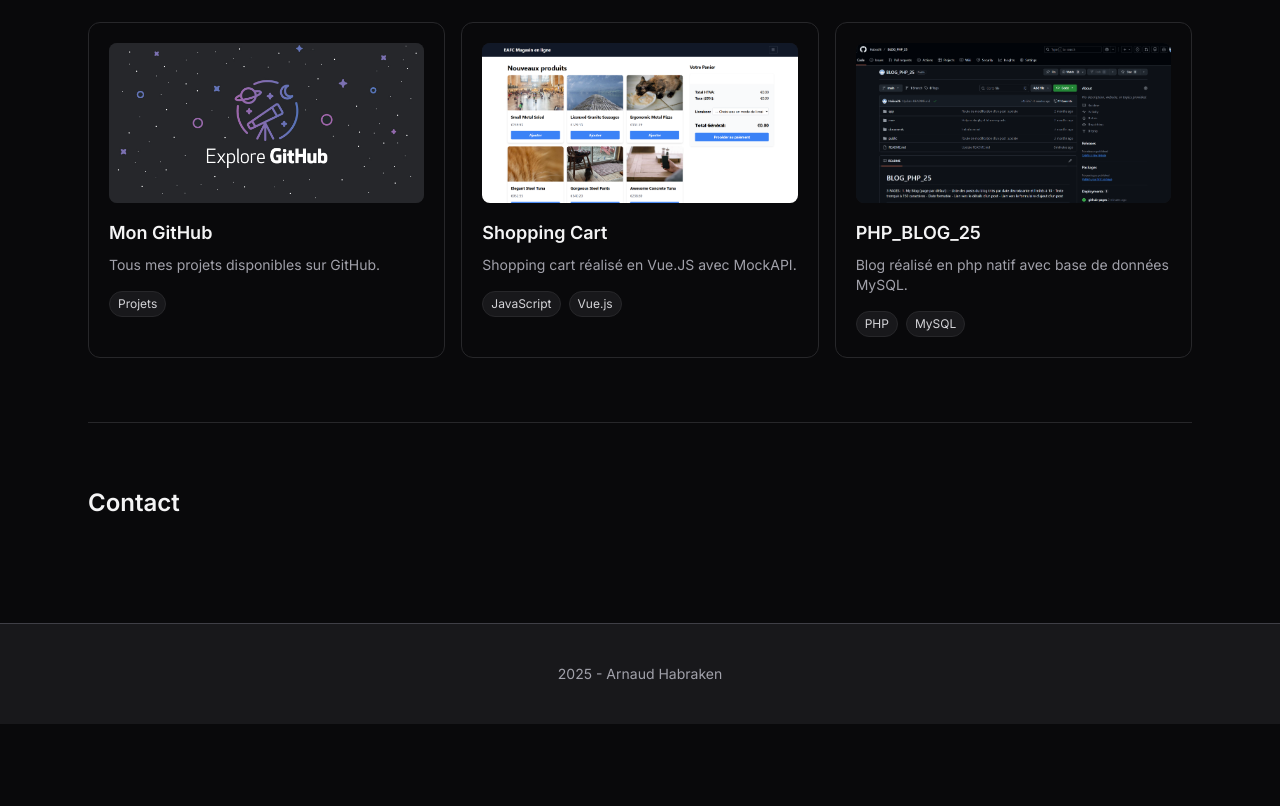
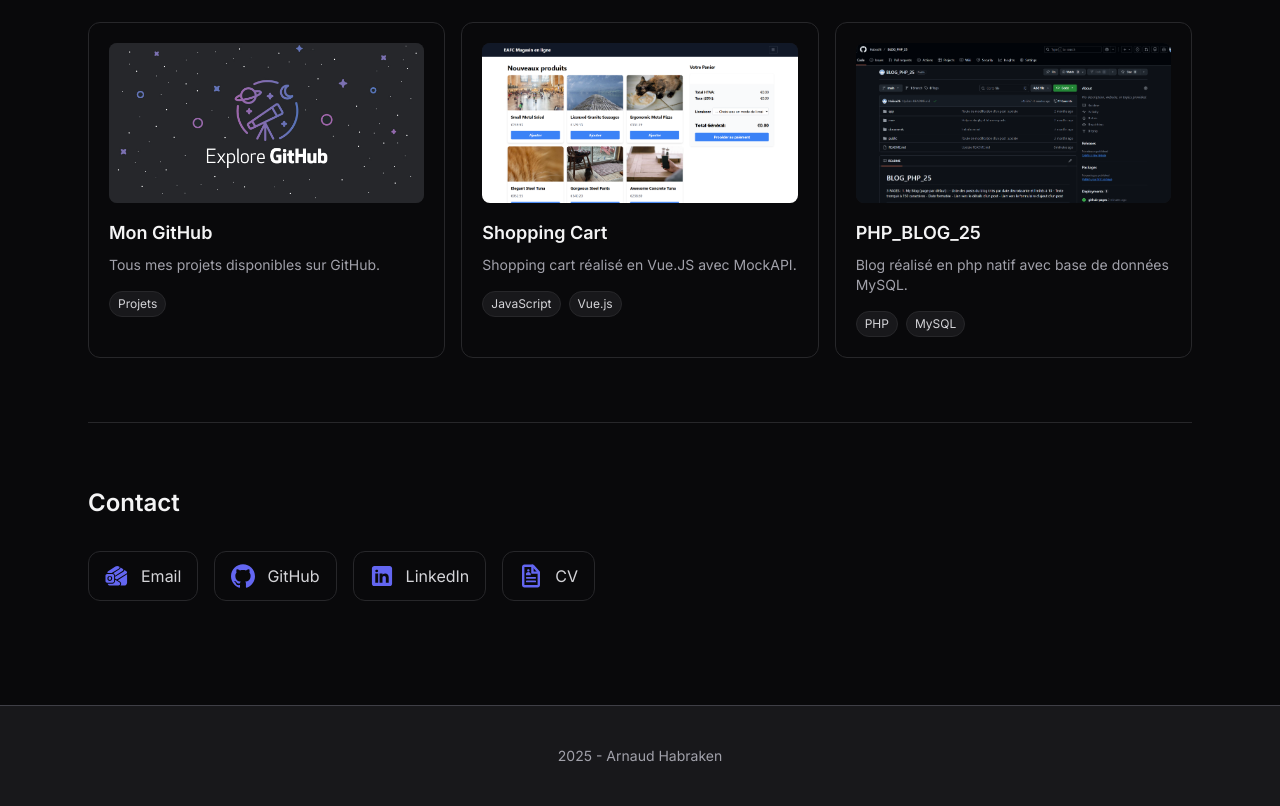
Before and after one commit to Habra26/PORTFOLIO_AH, a plain HTML site: page index.html in a window 1280 px wide. Shown: the part 1254-2060 px from the top of the page. Before the commit the page ends 1978 px from the top, so only its background shows below. Drawn offline with nearby package versions, Linux system fonts and the light colour scheme.

Commit message:
Lien vers nouvel onglet + icônes contact v1

```diff
--- a/index.html
+++ b/index.html
@@ -3,7 +3,7 @@
   <head>
     <meta charset="UTF-8" />
     <meta name="viewport" content="width=device-width, initial-scale=1.0" />
-    <title>Arnaud Habraken — Portfolio</title>
+    <title>Arnaud Habraken - Portfolio</title>
 
     <link rel="preconnect" href="https://fonts.googleapis.com" />
     <link rel="preconnect" href="https://fonts.gstatic.com" crossorigin />
@@ -51,7 +51,7 @@
           </a>
 
           <a
-            href="#contactme"
+            href="mailto:arnaud.habraken@outlook.com"
             class="rounded-lg bg-indigo-600 px-4 py-2 text-sm font-semibold text-white transition transform duration-300 hover:scale-105 hover:bg-indigo-500"
           >
             Me contacter
@@ -325,6 +325,8 @@
           <a
             href="https://github.com/Habra26?tab=repositories"
             class="group h-full"
+            target="_blank"
+            rel="noopener noreferrer"
           >
             <article
               class="h-full rounded-xl border border-zinc-800 bg-zinc-950 p-5 transition hover:border-zinc-600 hover:bg-zinc-900"
@@ -354,6 +356,8 @@
           <a
             href="https://shoppincartvuejs.netlify.app/"
             class="group h-full"
+            target="_blank"
+            rel="noopener noreferrer"
           >
             <article
               class="h-full rounded-xl border border-zinc-800 bg-zinc-950 p-5 transition hover:border-zinc-600 hover:bg-zinc-900"
@@ -388,6 +392,8 @@
           <a
             href="https://github.com/Habra26/BLOG_PHP_25"
             class="group h-full"
+            target="_blank"
+            rel="noopener noreferrer"
           >
             <article
               class="h-full rounded-xl border border-zinc-800 bg-zinc-950 p-5 transition hover:border-zinc-600 hover:bg-zinc-900"
@@ -423,6 +429,68 @@
       <!-- CONTACT -->
       <section id="contact" class="border-t border-zinc-800 py-16">
         <h2 class="text-2xl font-semibold">Contact</h2>
+        <ul class="mt-8 flex flex-wrap gap-4">
+          <!-- Email -->
+          <li>
+            <a
+              href="mailto:arnaud.habraken@outlook.com"
+              class="flex items-center gap-3 rounded-xl border border-zinc-800 bg-zinc-950 px-4 py-3 text-zinc-300 hover:border-zinc-700"
+            >
+              <img
+                src="./assets/icons/outlook.svg"
+                alt="Email"
+                class="h-6 w-6"
+              />
+              <span>Email</span>
+            </a>
+          </li>
+
+          <!-- GitHub -->
+          <li>
+            <a
+              href="https://github.com/Habra26"
+              target="_blank"
+              rel="noopener noreferrer"
+              class="flex items-center gap-3 rounded-xl border border-zinc-800 bg-zinc-950 px-4 py-3 text-zinc-300 hover:border-zinc-700"
+            >
+              <img
+                src="./assets/icons/github.svg"
+                alt="GitHub"
+                class="h-6 w-6"
+              />
+              <span>GitHub</span>
+            </a>
+          </li>
+
+          <!-- LinkedIn -->
+          <li>
+            <a
+              href="#"
+              target="_blank"
+              rel="noopener noreferrer"
+              class="flex items-center gap-3 rounded-xl border border-zinc-800 bg-zinc-950 px-4 py-3 text-zinc-300 hover:border-zinc-700"
+            >
+              <img
+                src="./assets/icons/linkedin.svg"
+                alt="LinkedIn"
+                class="h-6 w-6"
+              />
+              <span>LinkedIn</span>
+            </a>
+          </li>
+
+          <!-- CV -->
+          <li>
+            <a
+              href="#"
+              target="_blank"
+              class="flex items-center gap-3 rounded-xl border border-zinc-800 bg-zinc-950 px-4 py-3 text-zinc-300 hover:border-zinc-700"
+            >
+              <img src="./assets/icons/cv.svg" alt="CV" class="h-6 w-6" />
+              <span>CV</span>
+            </a>
+          </li>
+        </ul>
       </section>
     </main>
     <!-- FOOTER -->
```
Also changed, not shown: assets/icons/cv.svg (added), assets/icons/linkedin.svg (added), assets/icons/outlook.svg (added), 1 other file.
